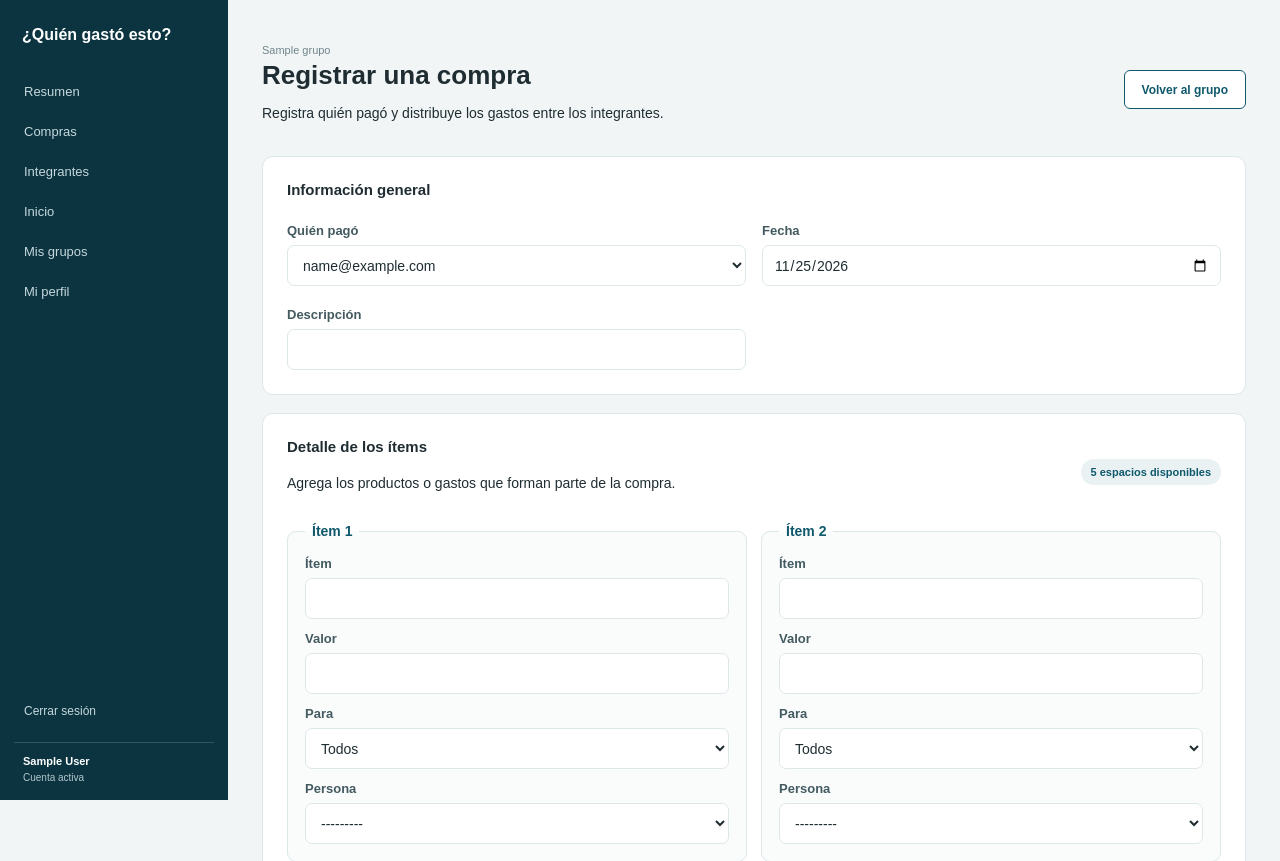
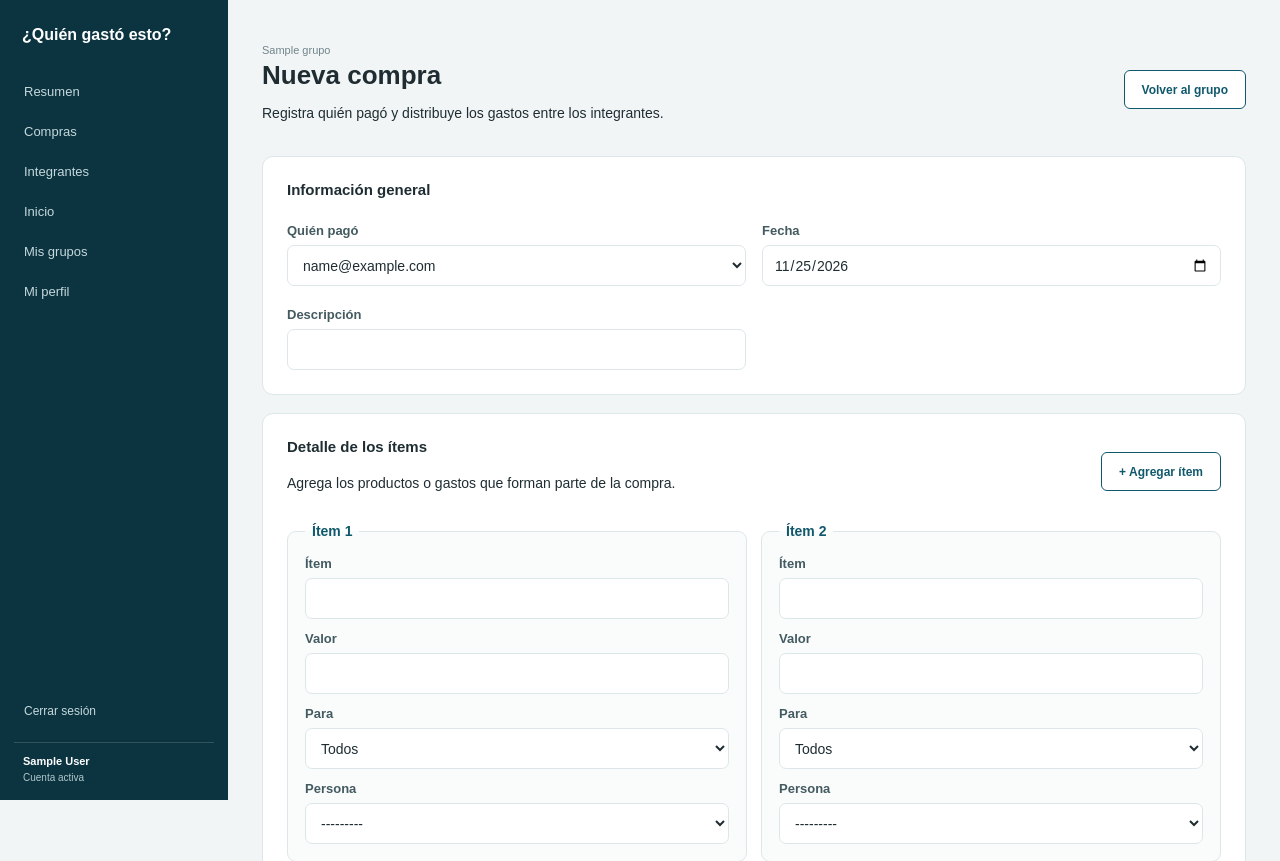
Before and after one commit to Thaliana-maria/Administracion, a Django app: page /grupos/1/compras/nueva/ in a window 1280 px wide. Shown: the top 861 px of the page. Run offline with Django 5.2, Linux system fonts and the light colour scheme; a user stored in the database is signed in; tables that the repository leaves empty hold one stand-in row (values such as "Sample post").

Commit message:
Añadir ítems dinámicos al formulario de compras

```diff
--- a/templates/expenses/compra_form.html
+++ b/templates/expenses/compra_form.html
@@ -9,7 +9,7 @@
 <div class="page-heading">
     <div>
         <span class="breadcrumb">{{ grupo.nombre }}</span>
-        <h1>Registrar una compra</h1>
+        <h1>Nueva compra</h1>
         <p>Registra quién pagó y distribuye los gastos entre los integrantes.</p>
     </div>
     <a class="button outline" href="{% url 'grupo_detalle' grupo.id %}">
@@ -50,7 +50,7 @@
                 <h2>Detalle de los ítems</h2>
                 <p>Agrega los productos o gastos que forman parte de la compra.</p>
             </div>
-            <span class="badge-count">5 espacios disponibles</span>
+            <button type="button" class="button outline" id="agregar-item">+ Agregar ítem</button>
         </div>
 
         {{ formset.management_form }}
@@ -83,6 +83,18 @@
             {% endfor %}
         </div>
 
+        <template id="plantilla-item">
+            <fieldset class="purchase-item">
+                <legend>Ítem</legend>
+                {% for hidden in formset.empty_form.hidden_fields %}{{ hidden }}{% endfor %}
+                {% for field in formset.empty_form.visible_fields %}
+                <div class="purchase-field">
+                    <label for="{{ field.id_for_label }}">{{ field.label }}</label>
+                    {{ field }}
+                </div>
+                {% endfor %}
+            </fieldset>
+        </template>
         <p class="form-help">
             Si seleccionas «Una persona», debes elegir el integrante beneficiario.
         </p>
```
